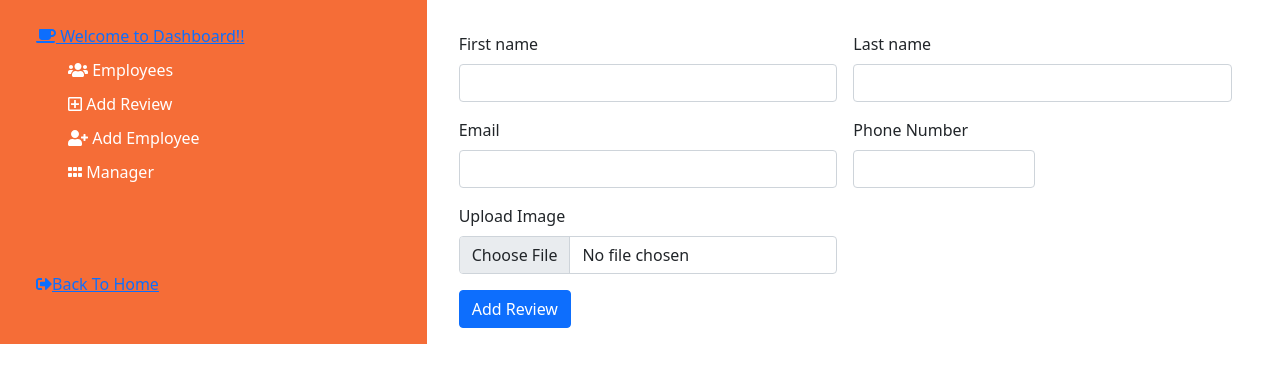
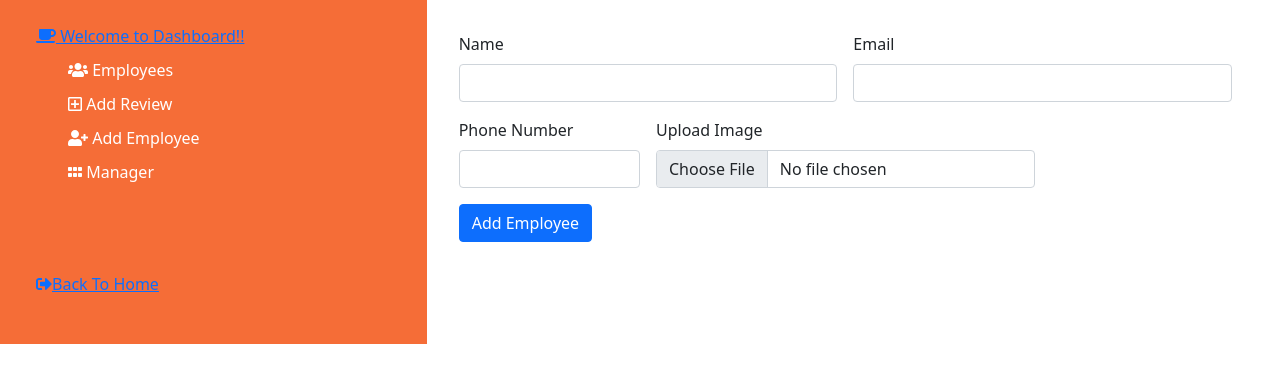
Before and after one commit to mazhars-git/fullstack-job-assignment, a React (Create React App) app: page /addEmployee in a window 1280 px wide. Shown: the top 382 px of the page. Built offline with nearby package versions, Linux system fonts and the light colour scheme.

Commit message:
data adding system

```diff
--- a/src/Components/Dashboard/AddEmployee/AddEmployee.js
+++ b/src/Components/Dashboard/AddEmployee/AddEmployee.js
@@ -1,18 +1,46 @@
-import React from 'react';
+import React, { useState } from 'react';
 import { Container } from 'react-bootstrap';
 import Sidebar from '../Sidebar/Sidebar';
 
 const AddEmployee = () => {
+    const [employee, setEmployee] = useState({});
+    const [fileInfo, setFileInfo] = useState(' ');
 
-    const handleAdd = () => {
+
+    const handleBlur = (e) => {
+        const newEmployee = {...employee};
+        newEmployee[e.target.name] = e.target.value;
+        setEmployee(newEmployee);
+    }
+
+    const handleChange = (e) => {
+        const newFile = e.target.files[0];
+        setFileInfo(newFile);
+    }
+
+    const handleSubmit = (e) => {
+        const formData = new FormData();
+        formData.append('file', fileInfo);
+        formData.append('noman', employee.name)
+        formData.append('name', employee.email)
+        formData.append('mobile', employee.phone)
+
+
         fetch('http://localhost:4000/addEmployee', {
+
             method: 'POST',
-            headers: {
-                'Content-Type' : 'application/json'
-            },
-            body: JSON.stringify()
+            body: formData
+        })
+        .then(response => response.json())
+        .then(data => {
+            console.log(data)
+        })
+        .catch(error => {
+            console.error(error)
         })
     }
+
+
 
     return (
         <Container fluid>
@@ -23,30 +51,25 @@ const AddEmployee = () => {
                 <div className="col-md-8">
                 <div className="container">
                         <div className="row">
-                            <form class="row g-3">
+                            <form onSubmit={handleSubmit} class="row g-3">
                                 <div class="col-md-6">
-                                    <label for="validationDefault01" class="form-label">First name</label>
-                                    <input type="text" class="form-control" id="validationDefault01" required />
+                                    <label for="name" class="form-label">Name</label>
+                                    <input onBlur={handleBlur} type="text" class="form-control" name="name" required />
                                 </div>
                                 <div class="col-md-6">
-                                    <label for="validationDefault02" class="form-label">Last name</label>
-                                    <input type="text" class="form-control" id="validationDefault02" required />
-                                </div>
-
-                                <div class="col-md-6">
                                     <label for="email" class="form-label">Email</label>
-                                    <input type="email" class="form-control" id="email" required />
+                                    <input onBlur={handleBlur} type="email" class="form-control" name="email" required />
                                 </div>
                                 <div class="col-md-3">
-                                    <label for="mobile" class="form-label">Phone Number</label>
-                                    <input type="number" class="form-control" id="mobile" required />
+                                    <label for="phone" class="form-label">Phone Number</label>
+                                    <input onBlur={handleBlur} type="number" class="form-control" name="phone" required />
                                 </div>
                                 <div class="col-6">
                                     <label for="file" class="form-label">Upload Image</label>
-                                    <input type="file" class="form-control" aria-label="file example" required />
+                                    <input onChange={handleChange} type="file" class="form-control" aria-label="file example" required />
                                 </div>
                                 <div class="col-12">
-                                    <button onClick={handleAdd} class="btn btn-primary" type="submit">Add Review</button>
+                                    <button class="btn btn-primary" type="submit">Add Employee</button>
                                 </div>
                             </form>
                         </div>
```
